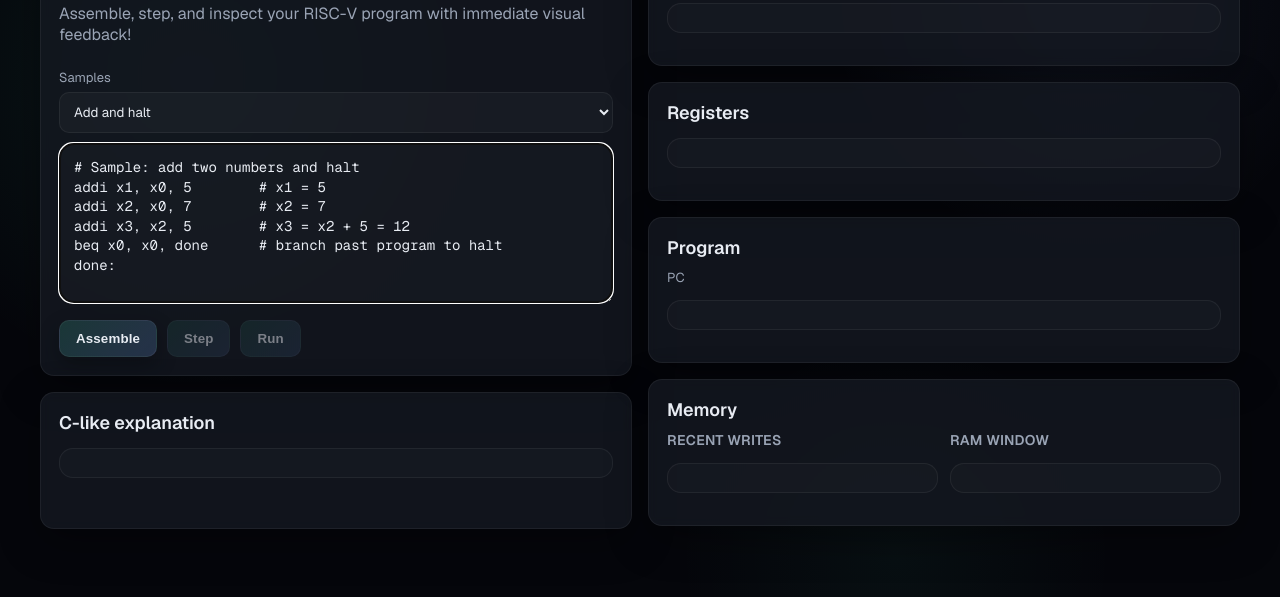
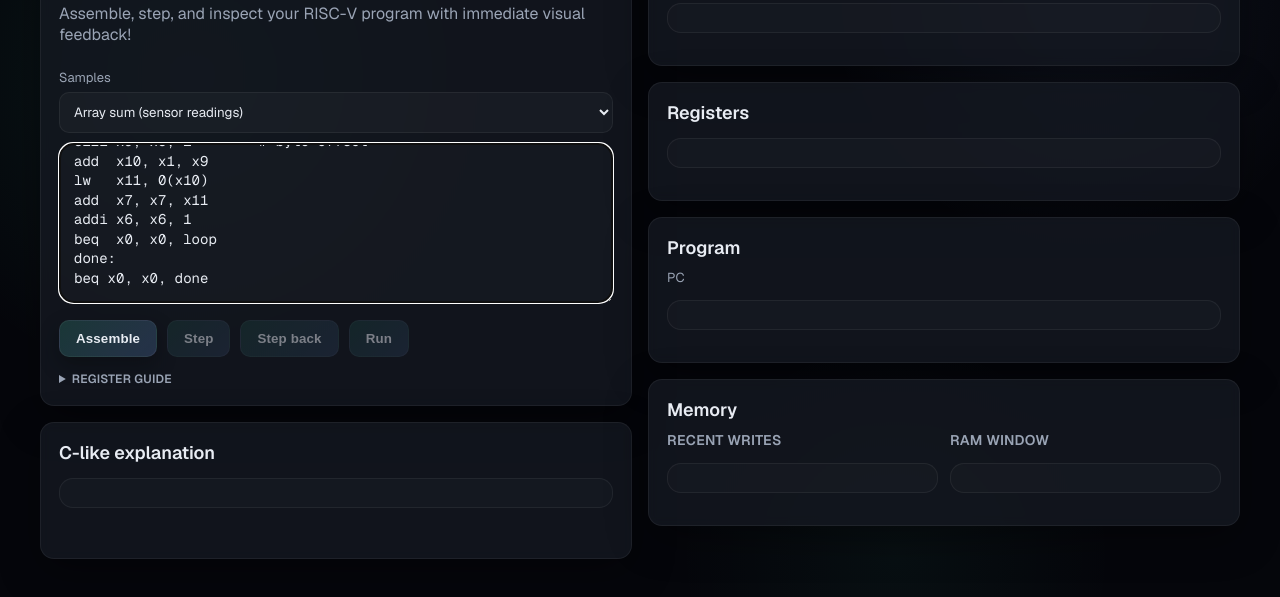
Before and after one commit to sseth30/riscvsim, a website built with Vite: page frontend/index.html in a window 1280 px wide. Shown: the part 85-682 px from the top of the page. Built offline with nearby package versions, Linux system fonts and the light colour scheme; no server answers.

Commit message:
updated index.html register table

```diff
--- a/frontend/index.html
+++ b/frontend/index.html
@@ -130,6 +130,41 @@
         margin-top: 12px;
       }
 
+      details {
+        margin-top: 14px;
+      }
+
+      details summary {
+        cursor: pointer;
+        color: var(--muted);
+        font-weight: 600;
+        letter-spacing: 0.02em;
+        text-transform: uppercase;
+        font-size: 12px;
+      }
+
+      .reg-table {
+        width: 100%;
+        border-collapse: collapse;
+        margin-top: 10px;
+        font-size: 12px;
+      }
+
+      .reg-table th,
+      .reg-table td {
+        border: 1px solid var(--panel-border);
+        padding: 8px 10px;
+        text-align: left;
+        vertical-align: top;
+      }
+
+      .reg-table th {
+        color: var(--muted);
+        font-weight: 600;
+        text-transform: uppercase;
+        letter-spacing: 0.02em;
+      }
+
       button {
         cursor: pointer;
         padding: 10px 16px;
@@ -222,20 +257,47 @@
         <p class="lede">Assemble, step, and inspect your RISC-V program with immediate visual feedback!</p>
         <label for="sampleSelect" style="display:block;color:var(--muted);font-size:13px;margin-bottom:6px;">Samples</label>
         <select id="sampleSelect" style="width:100%;margin-bottom:10px;padding:10px;border-radius:10px;border:1px solid var(--panel-border);background:rgba(255,255,255,0.03);color:var(--text);font-family:var(--sans);">
-          <option value="simpleAdd">Add and halt</option>
-          <option value="jalLwSw">jal/jalr + lw/sw</option>
-          <option value="loopsUnsigned">Unsigned branches</option>
-          <option value="memoryTests">Memory tests</option>
-          <option value="shifts">Shift ops</option>
-          <option value="logicOps">Logic ops</option>
-          <option value="arithOps">Arithmetic ops</option>
+          <option value="arraySum">Array sum (sensor readings)</option>
+          <option value="stringLength">String length</option>
+          <option value="memoryCopy">Memory copy</option>
+          <option value="functionCall">Function call (jal/jalr)</option>
+          <option value="tempConvert">Temp conversion (mul/div)</option>
+          <option value="checksum">XOR checksum</option>
+          <option value="syscall">Syscall (ecall)</option>
         </select>
         <textarea id="source" placeholder="Paste RV32 assembly here..."></textarea>
         <div class="actions">
           <button id="assemble">Assemble</button>
           <button id="step" disabled>Step</button>
+          <button id="stepBack" disabled>Step back</button>
           <button id="run" disabled>Run</button>
         </div>
+        <details>
+          <summary>Register guide</summary>
+          <table class="reg-table">
+            <thead>
+              <tr>
+                <th>Register</th>
+                <th>Mnemonic</th>
+                <th>Use</th>
+              </tr>
+            </thead>
+            <tbody>
+              <tr><td>x0</td><td>zero</td><td>Constant value 0</td></tr>
+              <tr><td>x1</td><td>ra</td><td>Return address</td></tr>
+              <tr><td>x2</td><td>sp</td><td>Stack pointer</td></tr>
+              <tr><td>x3</td><td>gp</td><td>Global pointer</td></tr>
+              <tr><td>x4</td><td>tp</td><td>Thread pointer</td></tr>
+              <tr><td>x5-x7</td><td>t0-t2</td><td>Temporaries</td></tr>
+              <tr><td>x8</td><td>s0/fp</td><td>Saved register/frame pointer</td></tr>
+              <tr><td>x9</td><td>s1</td><td>Saved register</td></tr>
+              <tr><td>x10-x11</td><td>a0-a1</td><td>Function args/return values</td></tr>
+              <tr><td>x12-x17</td><td>a2-a7</td><td>Function arguments</td></tr>
+              <tr><td>x18-x27</td><td>s2-s11</td><td>Saved registers</td></tr>
+              <tr><td>x28-x31</td><td>t3-t6</td><td>Temporaries</td></tr>
+            </tbody>
+          </table>
+        </details>
       </section>
 
       <section class="panel panel--clike">
--- a/frontend/src/main.ts
+++ b/frontend/src/main.ts
@@ -14,6 +14,7 @@ const MAX_RUN_STEPS = 2000;
 window.addEventListener("DOMContentLoaded", () => {
   const assembleBtn = document.getElementById("assemble") as HTMLButtonElement;
   const stepBtn = document.getElementById("step") as HTMLButtonElement;
+  const stepBackBtn = document.getElementById("stepBack") as HTMLButtonElement;
   const runBtn = document.getElementById("run") as HTMLButtonElement;
   const sourceEl = document.getElementById("source") as HTMLTextAreaElement;
 
@@ -32,6 +33,8 @@ window.addEventListener("DOMContentLoaded", () => {
   let runTimer: number | null = null;
   let assembleTimer: number | null = null;
   let runSteps = 0;
+  let history: ApiResponse[] = [];
+  let historyIndex = -1;
   const apiClient = createApiClient();
 
   function resetMemoryView() {
@@ -50,6 +53,32 @@ window.addEventListener("DOMContentLoaded", () => {
     runBtn.textContent = "Run";
     if (message) {
       statusEl.textContent = message;
+    }
+  }
+
+  function setHistory(data: ApiResponse) {
+    history = [data];
+    historyIndex = 0;
+  }
+
+  function pushHistory(data: ApiResponse) {
+    history.push(data);
+    historyIndex = history.length - 1;
+  }
+
+  function syncHistoryControls() {
+    const hasSession = Boolean(sessionId);
+    const atHistoryEnd = historyIndex >= history.length - 1;
+    stepBackBtn.disabled = !hasSession || historyIndex <= 0;
+    if (!hasSession) {
+      stepBtn.disabled = true;
+      runBtn.disabled = true;
+      return;
+    }
+    if (!atHistoryEnd) {
+      stepBtn.disabled = false;
+      stepBtn.textContent = "Step";
+      runBtn.disabled = true;
     }
   }
 
@@ -110,107 +139,143 @@ window.addEventListener("DOMContentLoaded", () => {
       stepBtn.textContent = "Step";
     }
     runBtn.disabled = !sessionId || halted || stalled;
+    syncHistoryControls();
+  }
+
+  function renderFromHistory(index: number) {
+    resetMemoryView();
+    lastPc = undefined;
+    for (let i = 0; i < index; i++) {
+      memoryView.applyEffects(history[i].effects ?? []);
+    }
+    renderAll(history[index]);
   }
 
   const samplePrograms: Record<string, string> = {
-    simpleAdd: [
-      "# Sample: add two numbers and halt",
-      "addi x1, x0, 5        # x1 = 5",
-      "addi x2, x0, 7        # x2 = 7",
-      "addi x3, x2, 5        # x3 = x2 + 5 = 12",
-      "beq x0, x0, done      # branch past program to halt",
-      "done:",
-    ].join("\n"),
-    jalLwSw: [
-      "# Sample: jal/jalr with lw/sw round trip",
-      "addi x5, x0, 0x100      # buffer addr",
-      "addi x6, x0, 0x123      # value to store (fits in addi)",
-      "sw   x6, 0(x5)          # store word",
-      "jal  ra, load_back      # call",
-      "addi x10, x7, 0         # copy after return",
-      "halt:",
-      "beq  x0, x0, halt       # halt loop",
-      "load_back:",
-      "lw   x7, 0(x5)",
-      "jalr x0, 0(ra)",
-    ].join("\n"),
-    loopsUnsigned: [
-      "# Sample: unsigned vs signed branches",
-      "addi x1, x0, -1      # 0xffffffff",
-      "addi x2, x0, 1",
-      "bltu x1, x2, not_taken",
-      "addi x3, x0, 123",
-      "not_taken:",
-      "bgeu x1, x2, done",
-      "addi x3, x0, 999",
+    arraySum: [
+      "# Sample: sum 4 sensor readings",
+      "addi x1, x0, 64       # base address",
+      "addi x2, x0, 10",
+      "addi x3, x0, 20",
+      "addi x4, x0, 30",
+      "addi x5, x0, 40",
+      "sw   x2, 0(x1)",
+      "sw   x3, 4(x1)",
+      "sw   x4, 8(x1)",
+      "sw   x5, 12(x1)",
+      "addi x6, x0, 0        # i",
+      "addi x7, x0, 0        # sum",
+      "loop:",
+      "slti x8, x6, 4        # i < 4 ?",
+      "beq  x8, x0, done",
+      "slli x9, x6, 2        # byte offset",
+      "add  x10, x1, x9",
+      "lw   x11, 0(x10)",
+      "add  x7, x7, x11",
+      "addi x6, x6, 1",
+      "beq  x0, x0, loop",
       "done:",
       "beq x0, x0, done",
     ].join("\n"),
-    memoryTests: [
-      "# Sample: memory writes and signed/unsigned loads",
-      "addi x1, x0, 64       # base address",
-      "addi x2, x0, 0x7a5    # test value (fits in addi)",
-      "sw   x2, 0(x1)        # store word",
-      "sb   x2, 4(x1)        # store low byte (0xa5)",
-      "sh   x2, 6(x1)        # store low half (0x07a5)",
-      "lw   x3, 0(x1)        # load word",
-      "lb   x4, 4(x1)        # sign-extended byte",
-      "lbu  x5, 4(x1)        # zero-extended byte",
-      "lh   x6, 6(x1)        # sign-extended half",
-      "lhu  x7, 6(x1)        # zero-extended half",
-      "beq x0, x0, done",
+    stringLength: [
+      "# Sample: string length (null-terminated)",
+      "addi x1, x0, 128      # base address",
+      "addi x2, x0, 0x48     # 'H'",
+      "sb   x2, 0(x1)",
+      "addi x2, x0, 0x69     # 'i'",
+      "sb   x2, 1(x1)",
+      "addi x2, x0, 0x21     # '!'",
+      "sb   x2, 2(x1)",
+      "sb   x0, 3(x1)        # null terminator",
+      "addi x3, x0, 0        # len",
+      "loop:",
+      "lb   x4, 0(x1)",
+      "beq  x4, x0, done",
+      "addi x3, x3, 1",
+      "addi x1, x1, 1",
+      "beq  x0, x0, loop",
       "done:",
       "beq x0, x0, done",
     ].join("\n"),
-    shifts: [
-      "# Sample: shift operations",
-      "addi x1, x0, 1",
-      "slli x2, x1, 3        # 1 << 3 = 8",
-      "addi x3, x0, -1       # 0xffffffff",
-      "srli x4, x3, 4        # logical shift",
-      "srai x5, x3, 4        # arithmetic shift",
-      "addi x6, x0, 2",
-      "sll  x7, x1, x6       # 1 << 2 = 4",
-      "srl  x8, x3, x6       # logical shift",
-      "sra  x9, x3, x6       # arithmetic shift",
-      "beq x0, x0, done",
-      "done:",
-    ].join("\n"),
-    logicOps: [
-      "# Sample: logic operations",
-      "addi x1, x0, 0x5a",
-      "addi x2, x0, 0x0f",
-      "and  x3, x1, x2       # 0x0a",
-      "or   x4, x1, x2       # 0x5f",
-      "xor  x5, x1, x2       # 0x55",
-      "andi x6, x1, 0x3      # 0x02",
-      "ori  x7, x1, 0x80     # 0xda",
-      "xori x8, x2, 0xff     # 0xf0",
-      "beq x0, x0, done",
-      "done:",
-    ].join("\n"),
-    arithOps: [
-      "# Sample: arithmetic and mul/div operations",
-      "lui   x1, 0x1         # 0x00001000",
-      "auipc x2, 1           # pc + 0x1000",
-      "addi  x3, x0, 6",
-      "addi  x4, x0, -2",
-      "add   x5, x3, x4      # 4",
-      "sub   x6, x3, x4      # 8",
-      "slt   x7, x4, x3      # signed compare",
-      "sltu  x8, x4, x3      # unsigned compare",
-      "slti  x9, x4, 0       # signed imm",
-      "sltiu x10, x4, 0      # unsigned imm",
-      "mul   x11, x3, x4",
-      "mulh  x12, x4, x4",
-      "mulhsu x13, x4, x3",
-      "mulhu x14, x3, x3",
-      "div   x15, x3, x4",
-      "divu  x16, x3, x4",
-      "rem   x17, x3, x4",
-      "remu  x18, x3, x4",
+    memoryCopy: [
+      "# Sample: memcpy 3 words",
+      "addi x1, x0, 200      # src",
+      "addi x2, x0, 300      # dst",
+      "addi x3, x0, 0x1111",
+      "sw   x3, 0(x1)",
+      "addi x3, x0, 0x2222",
+      "sw   x3, 4(x1)",
+      "addi x3, x0, 0x3333",
+      "sw   x3, 8(x1)",
+      "addi x4, x0, 0        # i",
+      "loop:",
+      "slti x5, x4, 3",
+      "beq  x5, x0, done",
+      "slli x6, x4, 2",
+      "add  x7, x1, x6",
+      "add  x8, x2, x6",
+      "lw   x9, 0(x7)",
+      "sw   x9, 0(x8)",
+      "addi x4, x4, 1",
+      "beq  x0, x0, loop",
       "done:",
       "beq x0, x0, done",
+    ].join("\n"),
+    functionCall: [
+      "# Sample: function call to scale and add",
+      "addi a0, x0, 6",
+      "addi a1, x0, 7",
+      "jal  ra, scale_add",
+      "addi x5, a0, 0        # result copy",
+      "halt:",
+      "beq  x0, x0, halt",
+      "scale_add:",
+      "add  a0, a0, a1",
+      "slli a0, a0, 1",
+      "jalr x0, 0(ra)",
+    ].join("\n"),
+    tempConvert: [
+      "# Sample: temperature conversion C -> F (F = C*9/5 + 32)",
+      "addi a0, x0, 25       # C",
+      "addi t0, x0, 9",
+      "mul  t1, a0, t0",
+      "addi t2, x0, 5",
+      "div  t3, t1, t2",
+      "addi a0, t3, 32       # F",
+      "halt:",
+      "beq  x0, x0, halt",
+    ].join("\n"),
+    checksum: [
+      "# Sample: XOR checksum over 4 bytes",
+      "addi x1, x0, 400",
+      "addi x2, x0, 0x12",
+      "sb   x2, 0(x1)",
+      "addi x2, x0, 0x34",
+      "sb   x2, 1(x1)",
+      "addi x2, x0, 0x56",
+      "sb   x2, 2(x1)",
+      "addi x2, x0, 0x78",
+      "sb   x2, 3(x1)",
+      "addi x3, x0, 0        # i",
+      "addi x4, x0, 0        # checksum",
+      "loop:",
+      "slti x5, x3, 4",
+      "beq  x5, x0, done",
+      "add  x6, x1, x3",
+      "lbu  x7, 0(x6)",
+      "xor  x4, x4, x7",
+      "addi x3, x3, 1",
+      "beq  x0, x0, loop",
+      "done:",
+      "beq x0, x0, done",
+    ].join("\n"),
+    syscall: [
+      "# Sample: ecall with ID in a7 (a0-a6 are args)",
+      "addi a0, x0, 42",
+      "addi a1, x0, 7",
+      "addi a2, x0, 3",
+      "addi a7, x0, 103",
+      "ecall",
     ].join("\n"),
   };
 
@@ -257,29 +322,26 @@ window.addEventListener("DOMContentLoaded", () => {
     resetMemoryView();
     statusEl.textContent = "";
     sessionId = undefined;
+    history = [];
+    historyIndex = -1;
     stopRun();
     stopAssembleSpinner();
     assembleBtn.disabled = false;
     stepBtn.disabled = true;
     stepBtn.textContent = "Step";
     runBtn.disabled = true;
+    stepBackBtn.disabled = true;
     sourceEl.focus();
   }
 
   sampleSelect.onchange = () => {
-    loadSample(sampleSelect.value || "simpleAdd");
+    loadSample(sampleSelect.value || "arraySum");
   };
 
   // Load default sample on first render
-  loadSample(sampleSelect.value || "simpleAdd");
+  loadSample(sampleSelect.value || "arraySum");
 
   assembleBtn.onclick = async () => {
-    effectsEl.textContent = "";
-    clikeEl.textContent = "";
-    regsEl.textContent = "";
-    pcEl.textContent = "";
-    disasmEl.textContent = "";
-    resetMemoryView();
     stopAssembleSpinner();
     const baseMessage = assembleMessages[Math.floor(Math.random() * assembleMessages.length)].replace(
       /[.]+$/g,
@@ -302,17 +364,31 @@ window.addEventListener("DOMContentLoaded", () => {
       const programText = sourceEl.value;
       const data = await apiClient.postJson("/api/session", { source: programText });
       sessionId = data.sessionId;
+      resetMemoryView();
+      setHistory(data);
       renderAll(data);
       stepBtn.disabled = !sessionId;
       runBtn.disabled = !sessionId;
     } catch (err) {
       effectsEl.textContent = `Error: ${(err as Error).message}`;
       sessionId = undefined;
+      history = [];
+      historyIndex = -1;
       statusEl.textContent = "";
       runBtn.disabled = true;
+      stepBackBtn.disabled = true;
     } finally {
       stopAssembleSpinner();
     }
+  };
+
+  stepBackBtn.onclick = () => {
+    if (!sessionId || historyIndex <= 0) {
+      return;
+    }
+    stopRun();
+    historyIndex -= 1;
+    renderFromHistory(historyIndex);
   };
 
   stepBtn.onclick = async () => {
@@ -321,8 +397,15 @@ window.addEventListener("DOMContentLoaded", () => {
       return;
     }
 
+    if (historyIndex < history.length - 1) {
+      historyIndex += 1;
+      renderFromHistory(historyIndex);
+      return;
+    }
+
     try {
       const data = await apiClient.postJson("/api/step", { sessionId });
+      pushHistory(data);
       renderAll(data);
     } catch (err) {
       effectsEl.textContent = `Error: ${(err as Error).message}`;
@@ -332,6 +415,10 @@ window.addEventListener("DOMContentLoaded", () => {
   runBtn.onclick = async () => {
     if (!sessionId) {
       effectsEl.textContent = "Error: no sessionId. Click Assemble first.";
+      return;
+    }
+    if (historyIndex < history.length - 1) {
+      effectsEl.textContent = "Error: step forward to the latest state before running.";
       return;
     }
 
```
Also changed, not shown: README.md, 9 other files.
